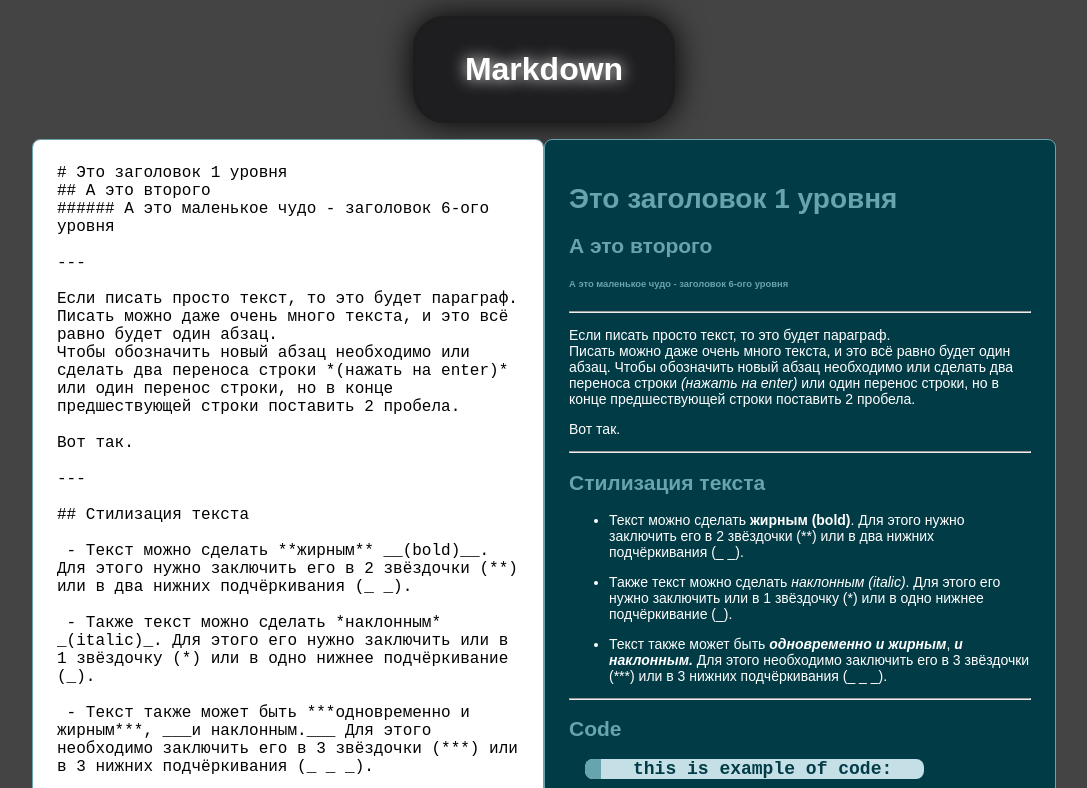
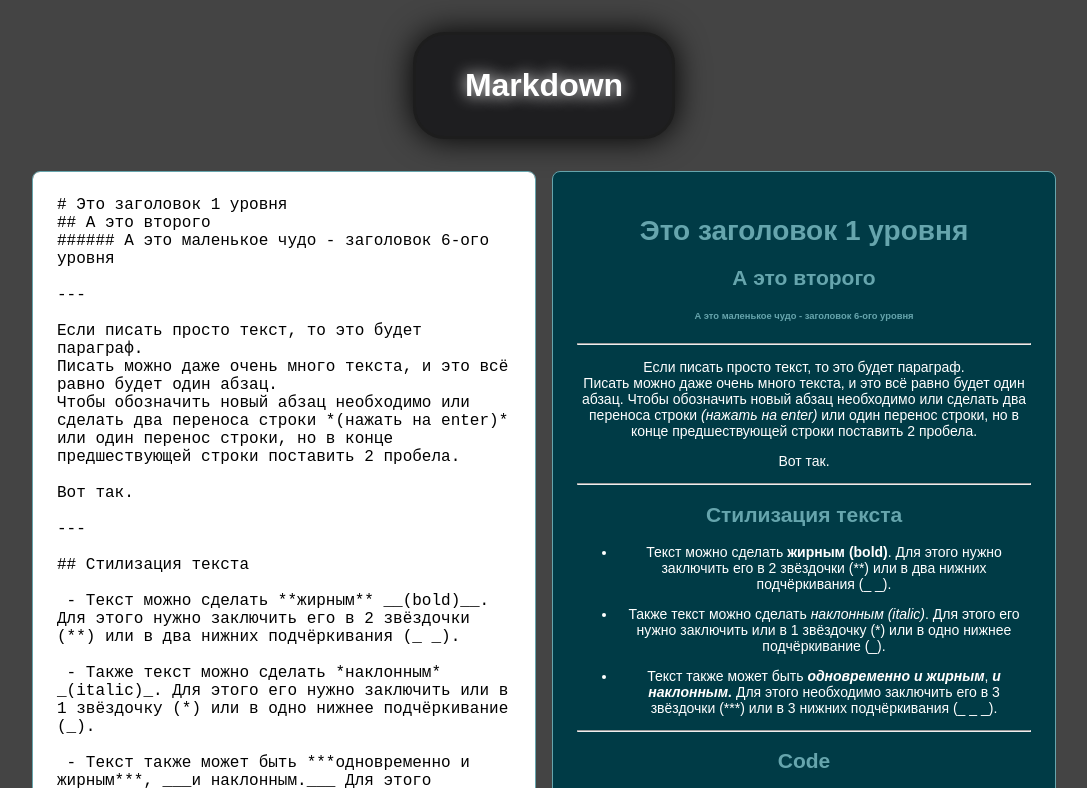
Before and after one commit to daniilboyarinkov/markdown-learning-editor, a React app: page / in a window 1280 px wide. Shown: the top 788 px of the page, without its empty margins (96-1183 px from the left). Built offline with nearby package versions, Linux system fonts and the light colour scheme.

Commit message:
Version 1.1.0

```diff
--- a/src/styles/App.css
+++ b/src/styles/App.css
@@ -1,15 +1,19 @@
 .root {
   width: 100%;
+  text-align: center;
 }
 
 .root > h1 {
+  display: inline-block;
   font-weight: bold;
+  font-size: auto;
   color: white;
   padding: 2rem;
   background-color: #1e1e20;
   text-align: center;
-  margin: 1rem auto;
-  width: 15%;
+  margin: 2rem auto;
+  min-width: 15%;
+  width: auto;
   border: rgb(29, 29, 29) 0.2rem solid;
   border-radius: 2rem;
   box-shadow: 0 0 2rem black;
@@ -28,7 +32,10 @@
 
 .App .markdownContainer {
   width: 80%;
-  display: flex;
+  display: grid;
+  grid-template-columns: repeat(auto-fit, minmax(320px, 1fr));
+  grid-gap: 1rem;
+  justify-content: center;
 }
 
 .App .markdownContainer a {
@@ -72,7 +79,6 @@
 
 .App .markdownContainer textarea {
   font-size: 16px;
-  width: 100%;
   resize: none;
   border: none;
   outline: none;
@@ -81,12 +87,11 @@
 .App .markdownContainer .output {
   background-color: #003b46;
   color: white;
+  z-index: -1;
 }
 
 .App .markdownContainer .output,
 .App .markdownContainer textarea {
-  width: 100%;
-  max-width: 50%;
   height: auto;
   min-height: 80vh;
   padding: 1.5rem;
@@ -126,3 +131,8 @@
   background-color: #bbc3c6;
   color: #1e1e20;
 }
+
+.MarkDownTip img {
+  width: auto;
+  max-width: 100%;
+}
```
